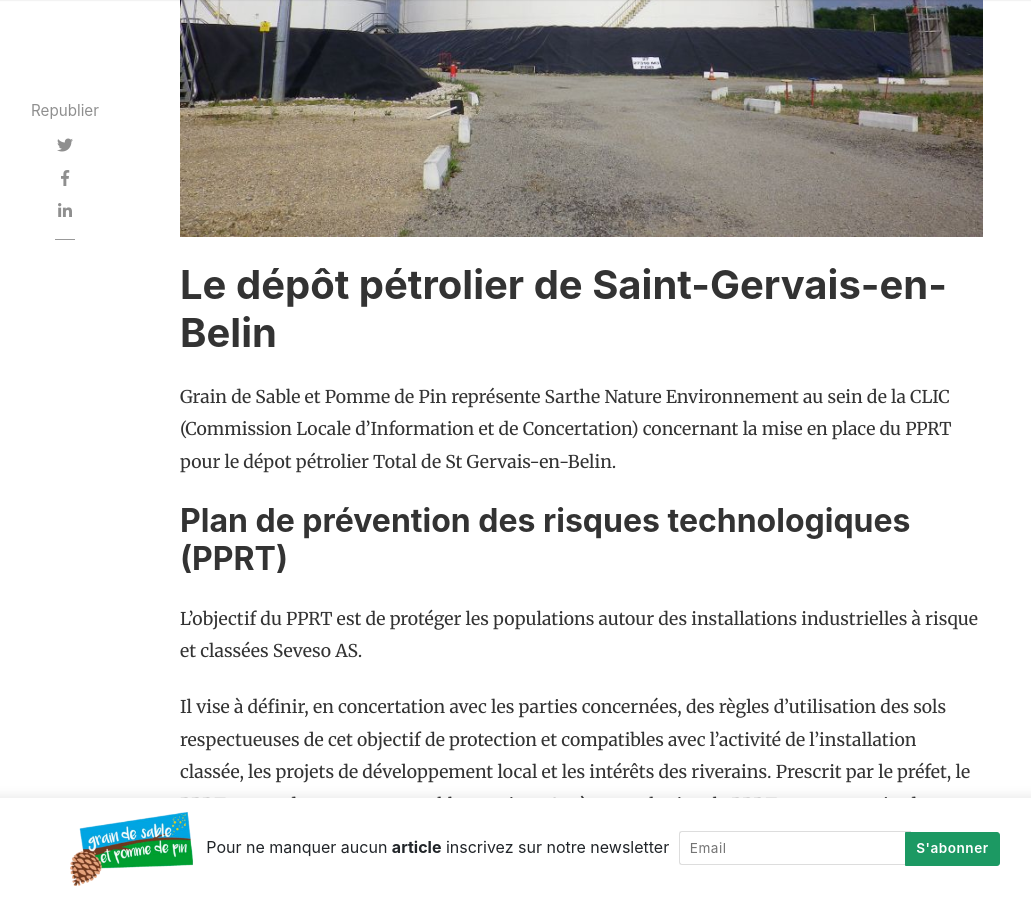
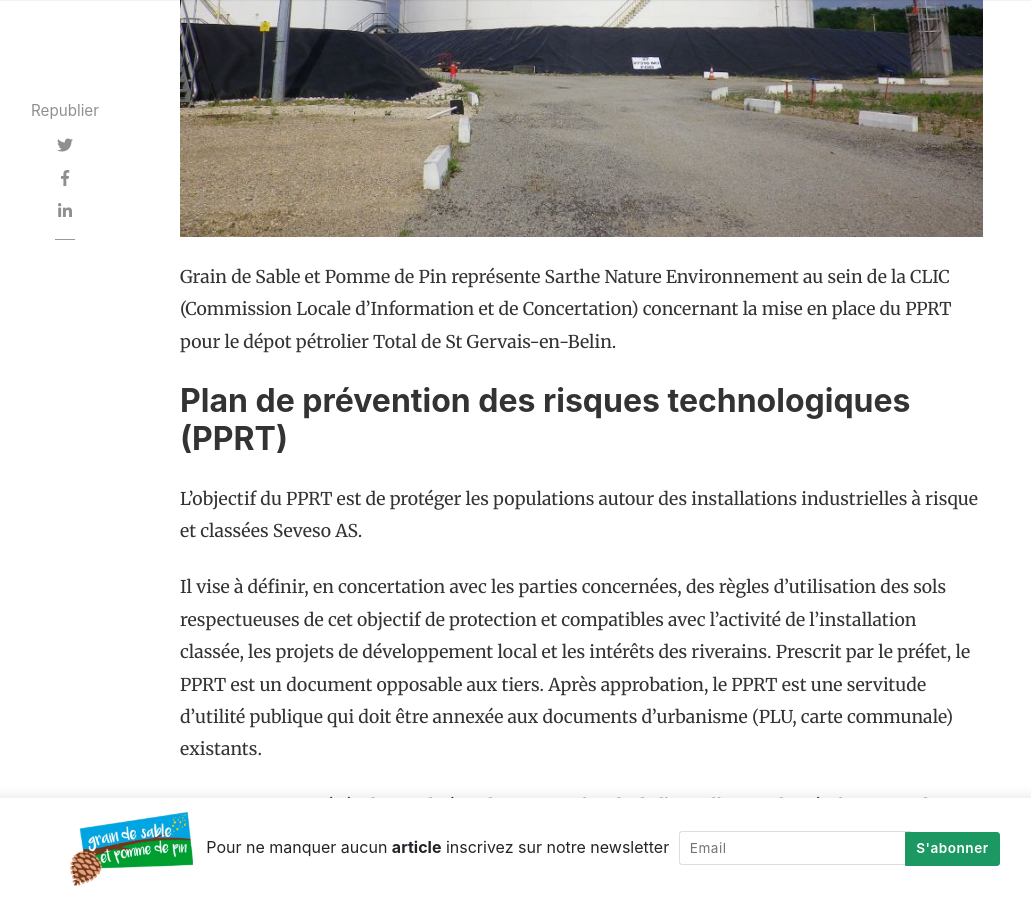
Before and after one commit to grain-de-sable-et-pomme-de-pin/grain-de-sable-et-pomme-de-pin.github.io, a Jekyll site: the page built from _posts/2015-01-01-depot-petrolier.md, in a window 1280 px wide and 900 px high, scrolled down 642 px. Shown: the whole window, without its empty margins (105-1136 px from the left). Built offline with Jekyll 4.4.1, drawn with Linux system fonts in a browser that asks for light colours; nearby versions of some CDN libraries; comment, search, counter and statistics services are not loaded.

Commit message:
redaction

```diff
--- a/_posts/2015-01-01-depot-petrolier.md
+++ b/_posts/2015-01-01-depot-petrolier.md
@@ -5,7 +5,6 @@ author: gspp
 categories: [ Dossier, Saint-Gervais-en-Belin ]
 image: assets/images/depot-petrolier.jpg
 ---
-# Le dépôt pétrolier de Saint-Gervais-en-Belin
 
 Grain de Sable et Pomme de Pin représente Sarthe Nature Environnement au sein de la CLIC (Commission Locale d'Information et de Concertation) concernant la mise en place du PPRT pour le dépot pétrolier Total de St Gervais-en-Belin.
 
```
